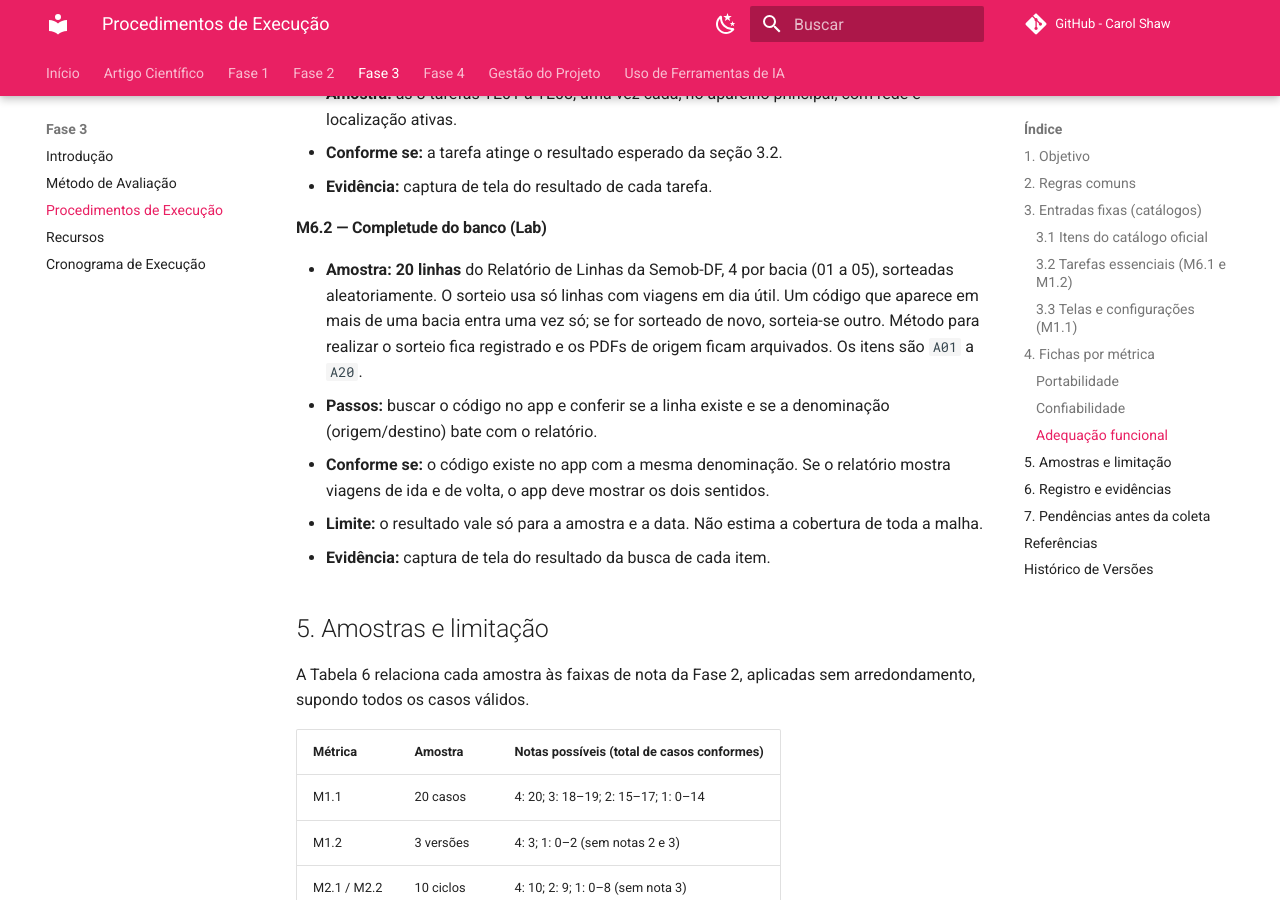
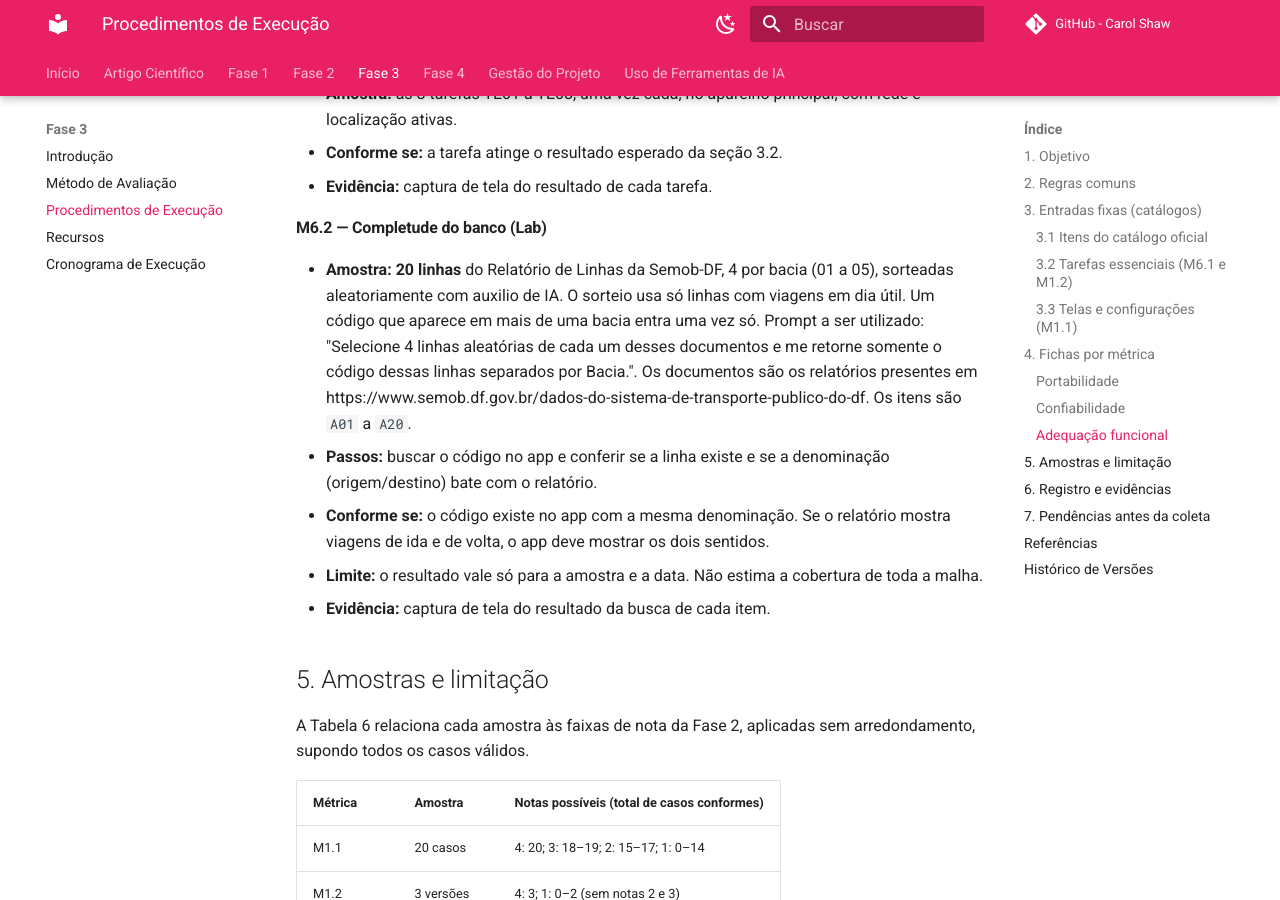
Before and after one commit to FCTE-Qualidade-de-Software-1/2026-2_T02_CAROL_SHAW, an MkDocs documentation site: the page built from docs/fase3/2-procedimentos.md, in a window 1280 px wide and 900 px high, scrolled down 8050 px. Built offline with MkDocs 1.6.1 and Material for MkDocs 9.7.7, drawn with Linux system fonts in a browser that asks for light colours; comment, search, counter and statistics services are not loaded.

Commit message:
docs/Registro do método do sorteio e correção da forma de coleta dos itens da métrica m6.2 #104

```diff
--- a/docs/fase3/2-procedimentos.md
+++ b/docs/fase3/2-procedimentos.md
@@ -213,7 +213,7 @@ Definições: **crash** é encerramento inesperado do app. **Congelamento** é a
 
 #### M6.2 — Completude do banco (Lab)
 
-- **Amostra:** **20 linhas** do Relatório de Linhas da Semob-DF, 4 por bacia (01 a 05), sorteadas aleatoriamente. O sorteio usa só linhas com viagens em dia útil. Um código que aparece em mais de uma bacia entra uma vez só; se for sorteado de novo, sorteia-se outro. Método para realizar o sorteio fica registrado e os PDFs de origem ficam arquivados. Os itens são `A01` a `A20`.
+- **Amostra:** **20 linhas** do Relatório de Linhas da Semob-DF, 4 por bacia (01 a 05), sorteadas aleatoriamente com auxilio de IA. O sorteio usa só linhas com viagens em dia útil. Um código que aparece em mais de uma bacia entra uma vez só. Prompt a ser utilizado: "Selecione 4 linhas aleatórias de cada um desses documentos e me retorne somente o código dessas linhas separados por Bacia.". Os documentos são os relatórios presentes em https://www.semob.df.gov.br/dados-do-sistema-de-transporte-publico-do-df. Os itens são `A01` a `A20`.
 - **Passos:** buscar o código no app e conferir se a linha existe e se a denominação (origem/destino) bate com o relatório.
 - **Conforme se:** o código existe no app com a mesma denominação. Se o relatório mostra viagens de ida e de volta, o app deve mostrar os dois sentidos.
 - **Limite:** o resultado vale só para a amostra e a data. Não estima a cobertura de toda a malha.
```
Also changed, not shown: docs/fase3/1-metodo.md (+1 -1 lines).
